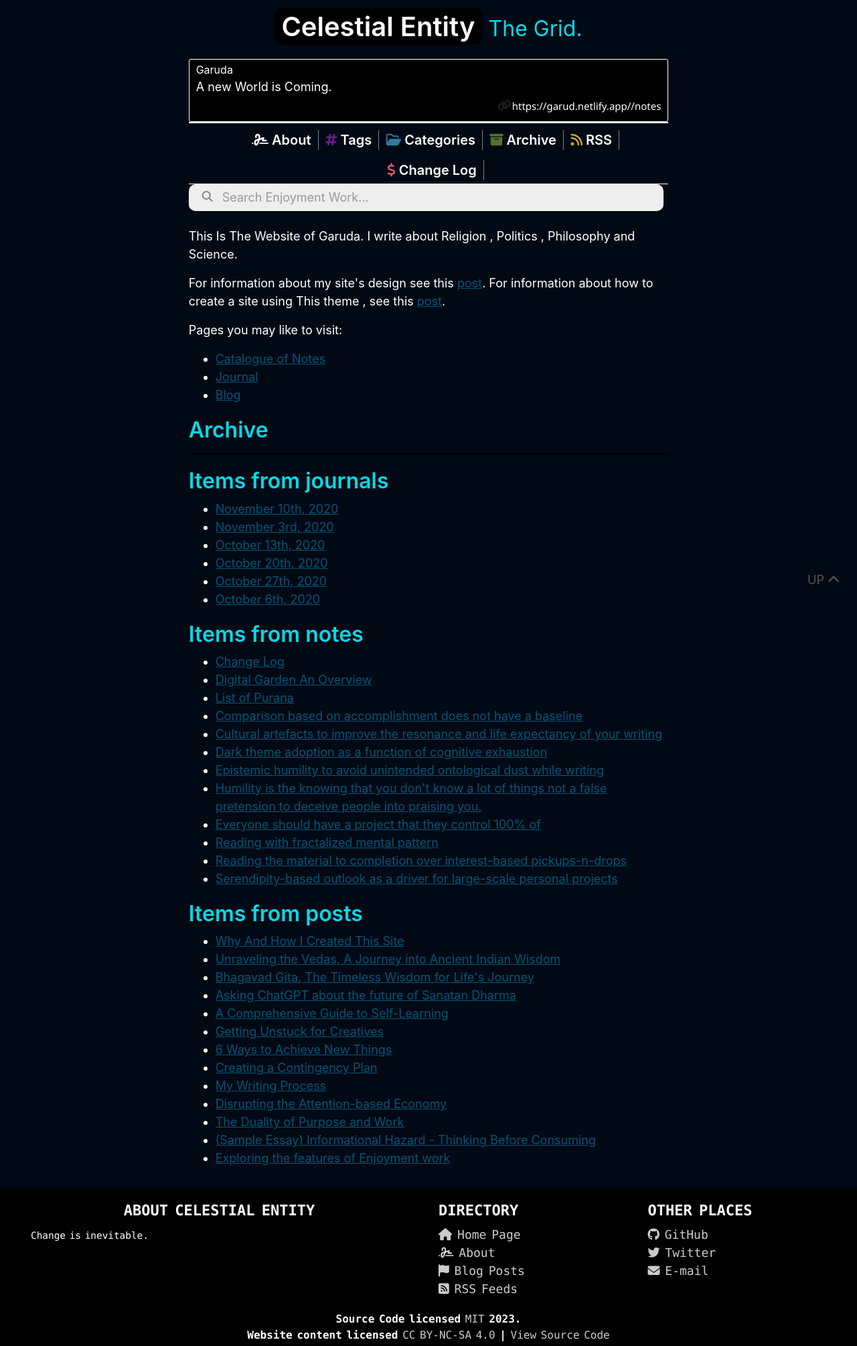
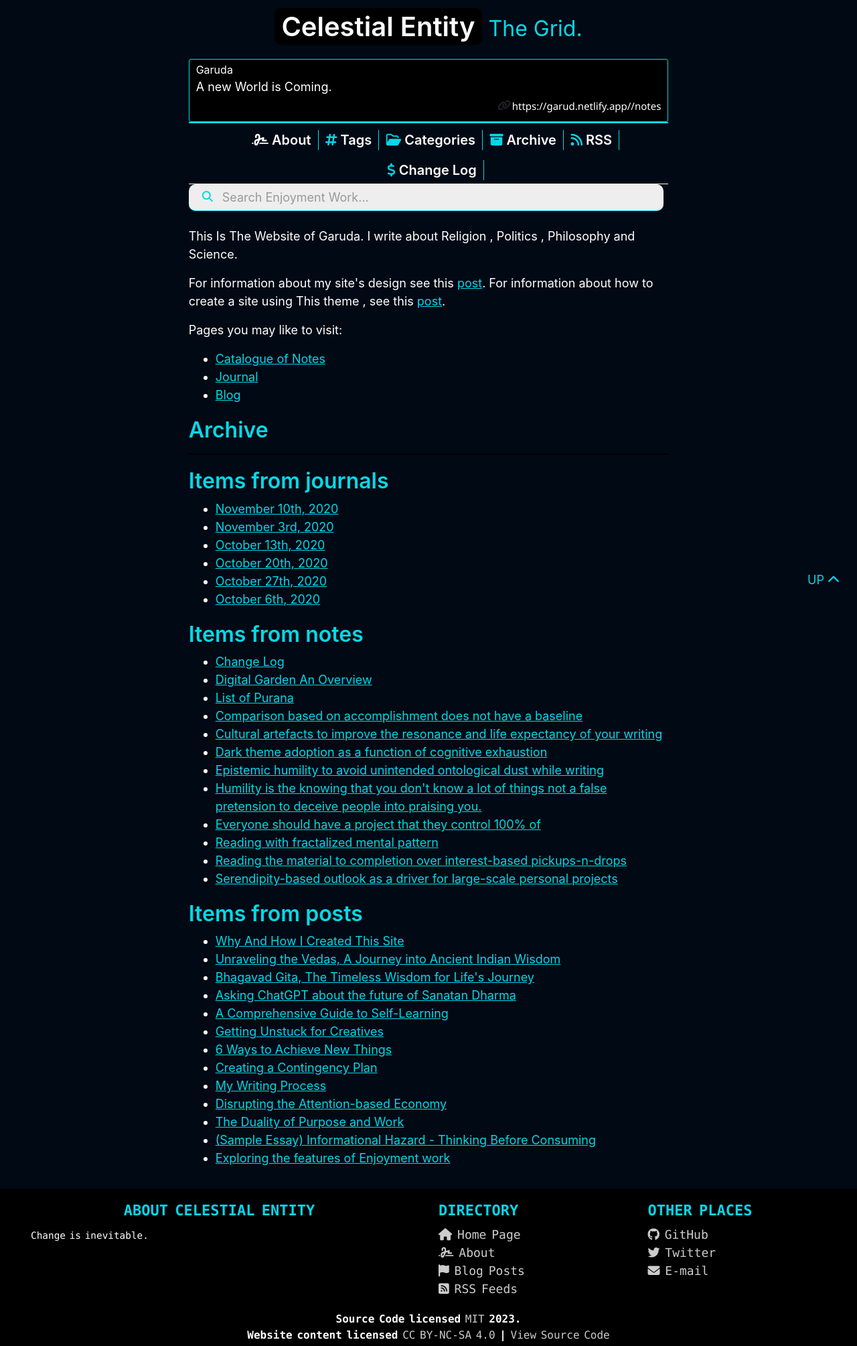
Before and after one commit to stardoom4/blog, a Jekyll site: the page built from index.md, in a window 1280 px wide. Shown: the whole page at 67% size. Built offline with Jekyll 4.4.1, drawn with Linux system fonts in a browser that asks for light colours; nearby versions of some CDN libraries.

Commit message:
Update style.css

```diff
--- a/assets/css/style.css
+++ b/assets/css/style.css
@@ -113,7 +113,7 @@ blockquote:before {
 blockquote {
   font-size: 120%;
   padding: 0 10px;
-  border-left: 3px #666 solid;
+  border-left: 3px #05d7e8 solid;
   font-style: italic;
   font-family: Georgia, serif;
   background: #000000;
@@ -208,7 +208,7 @@ hr {
 }
 
 .dashboard {
-  border-bottom: 2px solid #fff;
+  border-bottom: 2px solid #05d7e8;
   width: 100%;
   display: flex;
   flex-direction: column;
@@ -217,7 +217,7 @@ hr {
 .userboard {
   background-color: #000000;
   width: 100%;
-  border: 1px solid #fff;
+  border: 1px solid #05d7e8;
   border-radius: 3px;
   padding: 3px 10px;
 }
@@ -272,41 +272,41 @@ hr {
   font-size: 20px;
   font-weight: 600;
   padding: 3px 10px;
-  border-right: 1px grey solid;
+  border-right: 1px #05d7e8 solid;
   margin-left: -4px;
 }
 
 .menu a:hover {
-  background-color: #005678;
+  background-color: #05d7e8;
   color: black;
   text-decoration: none;
   /* border-radius: 8px; */
 }
 
 .hashtags i {
-  color: #6f1f91;
+  color: #05d7e8;
 }
 
 .categories i {
-  color: #3878a0;
+  color: #05d7e8;
 }
 
 .archive i {
-  color: #56712d;
+  color: #05d7e8;
 }
 
 .rss i {
-  color: #cfa531;
+  color: #05d7e8;
 }
 
 .donate i {
-  color: #da6064;
+  color: #05d7e8;
 }
 
 /* Notes: Note-heading, Note-subheading, Notes-content, Related Notes */
 
 .notes-page-subheader {
-  border-bottom: 1px solid #f7f7f7;
+  border-bottom: 1px solid #05d7e8;
   padding-left: 15px;
 }
 
@@ -389,7 +389,7 @@ hr {
   font-family: Inter, "Segoe UI", Roboto, "Helvetica Neue", Arial, sans-serif !important;
   color: #555;
   font-size: 18px;
-  border-bottom: 1px solid #f7f7f7;
+  border-bottom: 1px solid #05d7e8;
   background-color: #f7f7f7;
 }
 
@@ -404,13 +404,13 @@ hr {
   vertical-align: middle;
   margin-top: -2px;
   padding-left: 20px;
-  color: #888;
+  color: #05d7e8;
   padding-top: 12.5px;
   z-index: 1;
 }
 
 .searchbar input[type="text"]:focus {
-  border-color: #f7f7f7;
+  border-color: #05d7e8;
   box-shadow: 0 0 8px 0 #a7d0eb;
 }
 
@@ -433,7 +433,7 @@ hr {
 }
 
 .search_res:hover {
-  background-color: #005678;
+  background-color: #05d7e8;
   border-radius: 5px;
 }
 
@@ -446,7 +446,7 @@ hr {
   margin-top: 10px;
   background-color: #212121;
   border-radius: 8px;
-  border: 2px #ddd solid;
+  border: 2px #05d7e8 solid;
 }
 
 .back-icon {
@@ -547,7 +547,7 @@ hr {
 }
 
 .content a {
-  color: #005678;
+  color: #05d7e8;
   text-decoration: underline;
 }
 
@@ -672,7 +672,7 @@ li .mn-left {
   top: 50%;
   transform: translate(50%, -50%) rotate(-45deg);
   background-color: #fff;
-  box-shadow: 0 1px 8px #ddd;
+  box-shadow: 0 1px 8px #05d7e8;
 }
 
 .right .infotip-title {
@@ -695,7 +695,7 @@ input.margin-toggle {
 }
 
 .srs-svg {
-  stroke: #555;
+  stroke: #05d7e8;
 }
 
 label.sidenote-number {
@@ -729,7 +729,7 @@ label.srs-toggle {
   padding: 12px;
   width: 240px;
   background-color: #fff;
-  border: solid 1px #dfdfdf;
+  border: solid 1px #05d7e8;
   border-radius: 5px;
   box-shadow: 1px 1px 15px #cfcfcf;
   word-wrap: break-word;
@@ -806,7 +806,7 @@ label.srs-toggle {
   background-color: transparent;
   background-repeat: no-repeat;
   cursor: pointer;
-  color: #555;
+  color: #05d7e8;
   outline: none;
   border: none;
   overflow: hidden;
@@ -820,9 +820,9 @@ label.srs-toggle {
   padding: 12px 0;
   width: 240px;
   background-color: #fff;
-  border: solid 1px #dfdfdf;
+  border: solid 1px #05d7e8;
   border-radius: 5px;
-  box-shadow: 1px 1px 15px #cfcfcf;
+  box-shadow: 1px 1px 15px #05d7e8;
 }
 
 .context-menu-res li {
@@ -858,9 +858,9 @@ label.srs-toggle {
   padding: 12px 0;
   width: 177px;
   background-color: #fff;
-  border: solid 1px #dfdfdf;
+  border: solid 1px #05d7e8;
   border-radius: 5px;
-  box-shadow: 1px 1px 15px #cfcfcf;
+  box-shadow: 1px 1px 15px #05d7e8;
 }
 
 .context-menu--active {
@@ -1177,7 +1177,7 @@ figure img {
 }
 
 #site-header a:hover {
-  color: #005678;
+  color: #05d7e8;
 }
 
 #search-input {
@@ -1204,7 +1204,7 @@ figure img {
 
 #author img {
   border-radius: 999px;
-  border: 1px solid #fff;
+  border: 1px solid #05d7e8;
   max-height: 250px;
 }
 
@@ -1218,7 +1218,7 @@ figure img {
 
 #footer h2 {
   font-size: 22px;
-  color: #fff;
+  color: #05d7e8;
 }
 
 #footer a {
@@ -1227,7 +1227,7 @@ figure img {
 }
 
 #footer a:hover {
-  color: #005678;
+  color: #05d7e8;
 }
 
 #tag-grid {
```
